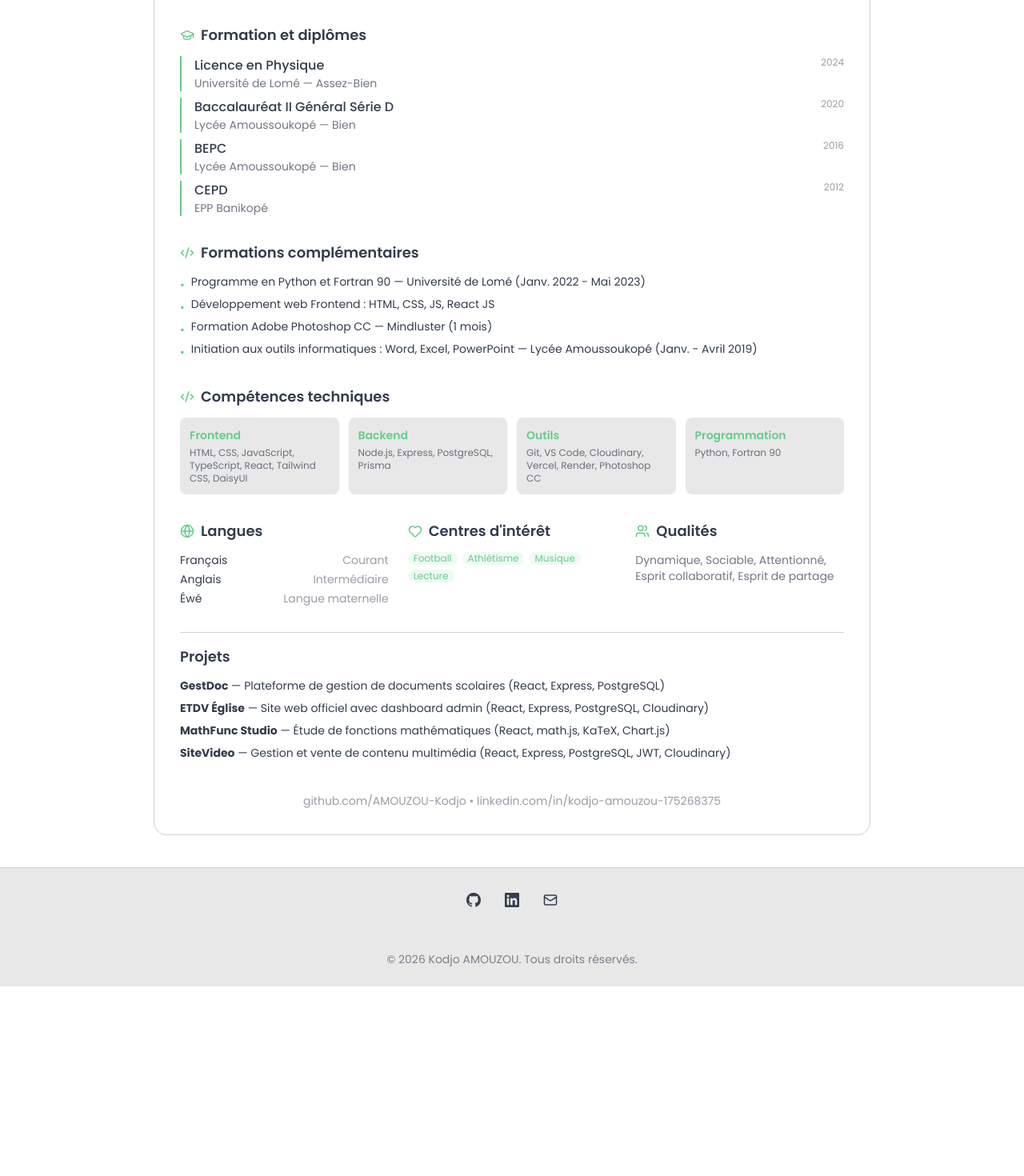
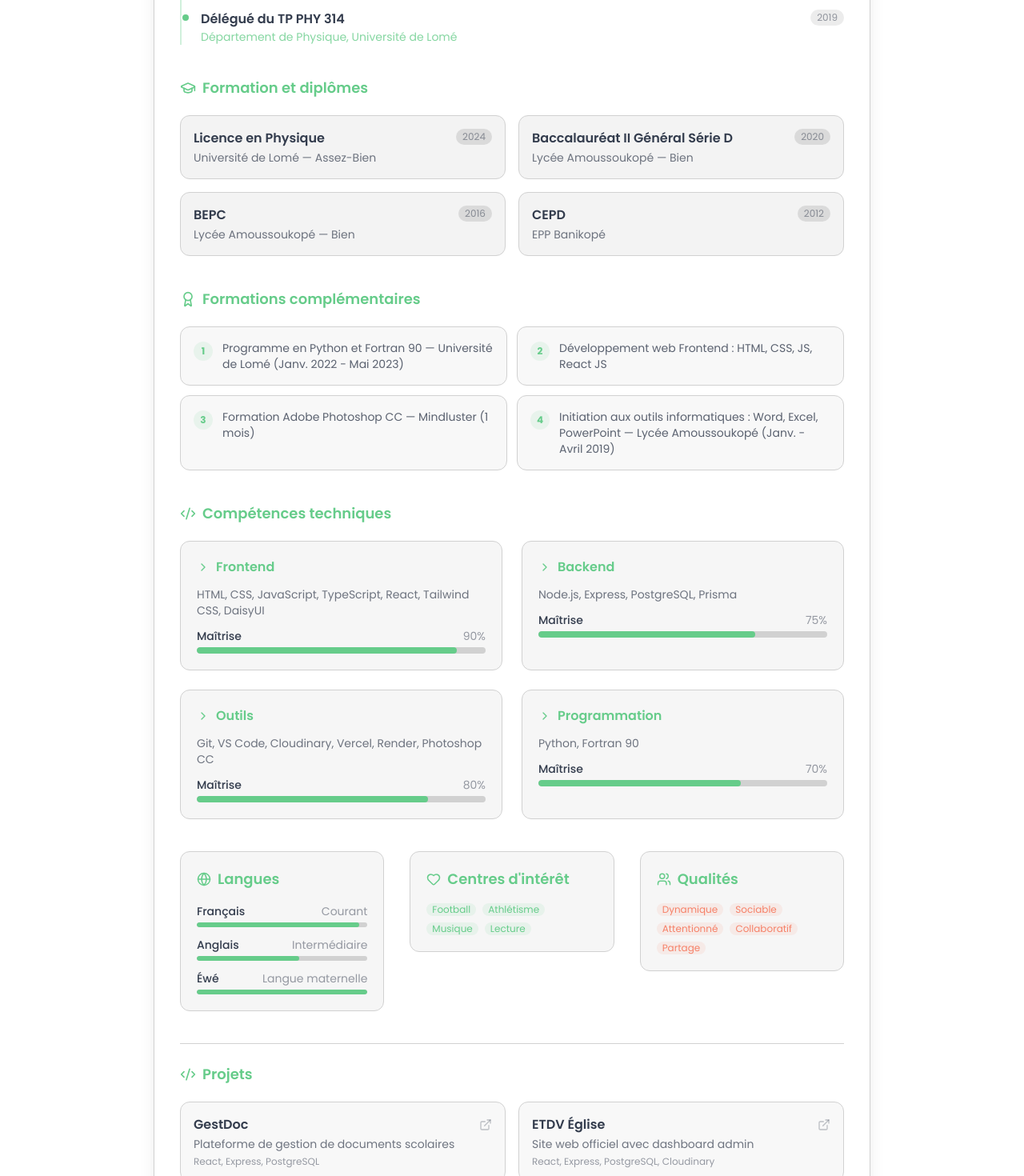
Before and after one commit to AMOUZOU-Kodjo/portfolio-amouzou-ReactJs, a React (Vite) app in the folder Portfolio/: page /cv in a window 1280 px wide. Shown: the part 660-2130 px from the top of the page at 80% size. Before the commit the page ends 1893 px from the top, so only its background shows below. Built offline with nearby package versions, Linux system fonts and the light colour scheme; no server answers.

Commit message:
refactor: professional CV page with scroll animations and skill bars

```diff
--- a/Portfolio/src/pages/Cv.jsx
+++ b/Portfolio/src/pages/Cv.jsx
@@ -1,4 +1,5 @@
-import { GraduationCap, Briefcase, Code2, Mail, Phone, MapPin, Globe, Heart, Users } from "lucide-react";
+import { useEffect, useRef, useState } from "react";
+import { GraduationCap, Briefcase, Code2, Mail, Phone, MapPin, Globe, Heart, Users, Award, ChevronRight, ExternalLink, Download } from "lucide-react";
 import photo from "../assets/IMG-20260402-WA0064.jpg";
 
 const experience = [
@@ -40,162 +41,300 @@ const trainings = [
 ];
 
 const skillsList = [
-  { cat: "Frontend", items: "HTML, CSS, JavaScript, TypeScript, React, Tailwind CSS, DaisyUI" },
-  { cat: "Backend", items: "Node.js, Express, PostgreSQL, Prisma" },
-  { cat: "Outils", items: "Git, VS Code, Cloudinary, Vercel, Render, Photoshop CC" },
-  { cat: "Programmation", items: "Python, Fortran 90" },
+  { cat: "Frontend", items: "HTML, CSS, JavaScript, TypeScript, React, Tailwind CSS, DaisyUI", level: 90 },
+  { cat: "Backend", items: "Node.js, Express, PostgreSQL, Prisma", level: 75 },
+  { cat: "Outils", items: "Git, VS Code, Cloudinary, Vercel, Render, Photoshop CC", level: 80 },
+  { cat: "Programmation", items: "Python, Fortran 90", level: 70 },
 ];
 
 const languages = [
-  { name: "Français", level: "Courant" },
-  { name: "Anglais", level: "Intermédiaire" },
-  { name: "Éwé", level: "Langue maternelle" },
+  { name: "Français", level: "Courant", percent: 95 },
+  { name: "Anglais", level: "Intermédiaire", percent: 60 },
+  { name: "Éwé", level: "Langue maternelle", percent: 100 },
 ];
+
+const projects = [
+  { name: "GestDoc", desc: "Plateforme de gestion de documents scolaires", tech: "React, Express, PostgreSQL", url: "https://github.com/AMOUZOU-Kodjo/gestdoc" },
+  { name: "ETDV Église", desc: "Site web officiel avec dashboard admin", tech: "React, Express, PostgreSQL, Cloudinary", url: "https://github.com/AMOUZOU-Kodjo/eglise-etdv" },
+  { name: "MathFunc Studio", desc: "Étude de fonctions mathématiques", tech: "React, math.js, KaTeX, Chart.js", url: "https://github.com/AMOUZOU-Kodjo/Etude-de-fonctions" },
+  { name: "SiteVideo", desc: "Gestion et vente de contenu multimédia", tech: "React, Express, PostgreSQL, JWT, Cloudinary", url: "https://github.com/AMOUZOU-Kodjo/sitevideo" },
+];
+
+function AnimatedSection({ children, className = "", delay = 0 }) {
+  const ref = useRef(null);
+  const [visible, setVisible] = useState(false);
+
+  useEffect(() => {
+    const observer = new IntersectionObserver(
+      ([entry]) => { if (entry.isIntersecting) { setVisible(true); observer.disconnect(); } },
+      { threshold: 0.1 }
+    );
+    if (ref.current) observer.observe(ref.current);
+    return () => observer.disconnect();
+  }, []);
+
+  return (
+    <div
+      ref={ref}
+      className={`transition-all duration-700 ease-out ${visible ? "opacity-100 translate-y-0" : "opacity-0 translate-y-6"} ${className}`}
+      style={{ transitionDelay: `${delay}ms` }}
+    >
+      {children}
+    </div>
+  );
+}
+
+function SkillBar({ label, percent, color = "bg-primary" }) {
+  const [width, setWidth] = useState(0);
+  const ref = useRef(null);
+
+  useEffect(() => {
+    const observer = new IntersectionObserver(
+      ([entry]) => { if (entry.isIntersecting) { setWidth(percent); observer.disconnect(); } },
+      { threshold: 0.3 }
+    );
+    if (ref.current) observer.observe(ref.current);
+    return () => observer.disconnect();
+  }, [percent]);
+
+  return (
+    <div ref={ref} className="space-y-1">
+      <div className="flex justify-between text-sm">
+        <span className="font-medium">{label}</span>
+        <span className="text-base-content/50">{percent}%</span>
+      </div>
+      <div className="h-2 bg-base-300 rounded-full overflow-hidden">
+        <div
+          className={`h-full rounded-full transition-all duration-1000 ease-out ${color}`}
+          style={{ width: `${width}%` }}
+        />
+      </div>
+    </div>
+  );
+}
 
 export default function Cv() {
   return (
     <div className="max-w-4xl mx-auto">
-      <div className="mb-8">
+      <div className="flex items-center justify-between mb-8">
+        <div>
           <h1 className="text-4xl font-bold">Curriculum Vitae</h1>
           <p className="text-base-content/60 mt-1">Kodjo AMOUZOU</p>
         </div>
+      </div>
 
-      <div className="bg-base-100 rounded-2xl border border-base-300 p-8 space-y-8">
-        <div className="flex items-center gap-6 pb-6 border-b border-base-300">
+      <div className="bg-base-100 rounded-2xl border border-base-300 shadow-xl overflow-hidden">
+        <AnimatedSection className="bg-gradient-to-r from-primary/10 via-primary/5 to-base-100 p-8 border-b border-base-300">
+          <div className="flex items-center gap-6">
             <div className="avatar">
-            <div className="w-20 rounded-full ring ring-primary ring-offset-base-100 ring-offset-2">
+              <div className="w-24 rounded-full ring ring-primary ring-offset-base-100 ring-offset-2 transition-transform duration-500 hover:scale-105">
                 <img src={photo} alt="Kodjo AMOUZOU" />
               </div>
             </div>
             <div className="flex-1">
-            <h2 className="text-2xl font-bold">Kodjo AMOUZOU</h2>
-            <p className="text-primary font-medium">Développeur Frontend &amp; Enseignant</p>
-            <div className="flex flex-wrap gap-x-4 gap-y-1 text-sm text-base-content/60 mt-1">
-              <span className="flex items-center gap-1"><Mail size={14} /> phipsipy@gmail.com</span>
-              <span className="flex items-center gap-1"><Phone size={14} /> 91 03 87 27</span>
-              <span className="flex items-center gap-1"><MapPin size={14} /> Togo</span>
+              <h2 className="text-3xl font-bold">Kodjo AMOUZOU</h2>
+              <p className="text-primary font-medium text-lg">Développeur Frontend & Enseignant</p>
+              <div className="flex flex-wrap gap-x-5 gap-y-1 text-sm text-base-content/60 mt-2">
+                <span className="flex items-center gap-1.5 hover:text-primary transition-colors"><Mail size={14} /> phipsipy@gmail.com</span>
+                <span className="flex items-center gap-1.5 hover:text-primary transition-colors"><Phone size={14} /> 91 03 87 27</span>
+                <span className="flex items-center gap-1.5 hover:text-primary transition-colors"><MapPin size={14} /> Togo</span>
               </div>
             </div>
-          <div className="text-xs text-base-content/50 text-right leading-relaxed">
+            <div className="hidden sm:block text-xs text-base-content/50 text-right leading-relaxed">
               <p>Célibataire</p>
               <p>Nationalité togolaise</p>
             </div>
           </div>
+        </AnimatedSection>
 
+        <div className="p-8 space-y-10">
+          <AnimatedSection delay={100}>
             <section>
-          <h3 className="text-lg font-semibold flex items-center gap-2 mb-3">
-            <Briefcase size={18} className="text-primary" /> Expériences professionnelles
+              <h3 className="text-lg font-semibold flex items-center gap-2 mb-5 text-primary">
+                <Briefcase size={20} /> Expériences professionnelles
               </h3>
-          <div className="space-y-4">
-            {experience.map((exp) => (
-              <div key={exp.title} className="pl-4 border-l-2 border-primary">
-                <div className="flex items-start justify-between gap-4">
+              <div className="relative pl-6 border-l-2 border-primary/30 space-y-6">
+                {experience.map((exp, i) => (
+                  <div key={exp.title} className="relative">
+                    <div className="absolute -left-[25px] top-1 w-3 h-3 rounded-full bg-primary border-2 border-base-100" />
+                    <div className="flex items-start justify-between gap-4 group">
                       <div>
-                    <h4 className="font-semibold">{exp.title}</h4>
-                    <p className="text-sm text-primary">{exp.company}</p>
-                    {exp.place && <p className="text-xs text-base-content/50">{exp.place}</p>}
+                        <h4 className="font-semibold group-hover:text-primary transition-colors">{exp.title}</h4>
+                        <p className="text-sm text-primary/80">{exp.company}</p>
+                        {exp.place && <p className="text-xs text-base-content/50 mt-0.5">{exp.place}</p>}
                       </div>
-                  <span className="text-xs text-base-content/50 shrink-0 whitespace-nowrap">{exp.period}</span>
+                      <span className="text-xs text-base-content/50 shrink-0 whitespace-nowrap bg-base-200/80 px-2 py-0.5 rounded-full">{exp.period}</span>
                     </div>
                   </div>
                 ))}
               </div>
             </section>
+          </AnimatedSection>
 
+          <AnimatedSection delay={200}>
             <section>
-          <h3 className="text-lg font-semibold flex items-center gap-2 mb-3">
-            <GraduationCap size={18} className="text-primary" /> Formation et diplômes
+              <h3 className="text-lg font-semibold flex items-center gap-2 mb-5 text-primary">
+                <GraduationCap size={20} /> Formation et diplômes
               </h3>
-          <div className="space-y-2">
-            {education.map((edu) => (
-              <div key={edu.title} className="flex items-start justify-between gap-4 pl-4 border-l-2 border-primary">
+              <div className="grid gap-4 sm:grid-cols-2">
+                {education.map((edu, i) => (
+                  <div
+                    key={edu.title}
+                    className="flex items-start justify-between gap-4 p-4 rounded-xl bg-base-200/50 border border-base-300 hover:border-primary/30 hover:bg-primary/5 transition-all duration-300 group"
+                  >
                     <div>
-                  <p className="font-medium">{edu.title}</p>
-                  <p className="text-sm text-base-content/70">{edu.school}{edu.mention ? ` — ${edu.mention}` : ""}</p>
+                      <p className="font-semibold group-hover:text-primary transition-colors">{edu.title}</p>
+                      <p className="text-sm text-base-content/70 mt-0.5">{edu.school}{edu.mention ? ` — ${edu.mention}` : ""}</p>
                     </div>
-                <span className="text-xs text-base-content/50 shrink-0">{edu.year}</span>
+                    <span className="text-xs text-base-content/50 shrink-0 bg-base-300/70 px-2 py-0.5 rounded-full">{edu.year}</span>
                   </div>
                 ))}
               </div>
             </section>
+          </AnimatedSection>
 
+          <AnimatedSection delay={300}>
             <section>
-          <h3 className="text-lg font-semibold flex items-center gap-2 mb-3">
-            <Code2 size={18} className="text-primary" /> Formations complémentaires
+              <h3 className="text-lg font-semibold flex items-center gap-2 mb-5 text-primary">
+                <Award size={20} /> Formations complémentaires
               </h3>
-          <ul className="space-y-1">
+              <div className="grid gap-3 sm:grid-cols-2">
                 {trainings.map((t, i) => (
-              <li key={i} className="text-sm flex items-start gap-2">
-                <span className="text-primary mt-1">•</span>
-                <span>{t}</span>
-              </li>
-            ))}
-          </ul>
-        </section>
-
-        <section>
-          <h3 className="text-lg font-semibold flex items-center gap-2 mb-3">
-            <Code2 size={18} className="text-primary" /> Compétences techniques
-          </h3>
-          <div className="grid gap-3 sm:grid-cols-2 lg:grid-cols-4">
-            {skillsList.map(({ cat, items }) => (
-              <div key={cat} className="bg-base-200 rounded-lg p-3">
-                <h4 className="font-semibold text-sm text-primary">{cat}</h4>
-                <p className="text-xs text-base-content/70 mt-1">{items}</p>
+                  <div key={i} className="flex items-start gap-3 p-4 rounded-xl bg-base-200/30 border border-base-300 hover:border-primary/20 hover:bg-primary/5 transition-all duration-300">
+                    <span className="w-6 h-6 rounded-full bg-primary/10 text-primary flex items-center justify-center shrink-0 mt-0.5 text-xs font-bold">{i + 1}</span>
+                    <span className="text-sm text-base-content/80">{t}</span>
                   </div>
                 ))}
               </div>
             </section>
+          </AnimatedSection>
 
-        <div className="grid gap-6 sm:grid-cols-3">
+          <AnimatedSection delay={400}>
             <section>
-            <h3 className="text-lg font-semibold flex items-center gap-2 mb-3">
-              <Globe size={18} className="text-primary" /> Langues
+              <h3 className="text-lg font-semibold flex items-center gap-2 mb-5 text-primary">
+                <Code2 size={20} /> Compétences techniques
               </h3>
-            <div className="space-y-1">
-              {languages.map((lang) => (
-                <div key={lang.name} className="flex justify-between text-sm">
-                  <span>{lang.name}</span>
-                  <span className="text-base-content/50">{lang.level}</span>
+              <div className="grid gap-6 sm:grid-cols-2">
+                {skillsList.map(({ cat, items, level }) => (
+                  <div key={cat} className="p-5 rounded-xl bg-base-200/40 border border-base-300 hover:shadow-lg hover:border-primary/20 transition-all duration-300">
+                    <h4 className="font-semibold text-primary mb-3 flex items-center gap-2">
+                      <ChevronRight size={16} className="text-primary" /> {cat}
+                    </h4>
+                    <p className="text-sm text-base-content/70 mb-3">{items}</p>
+                    <SkillBar label="Maîtrise" percent={level} />
                   </div>
                 ))}
               </div>
             </section>
+          </AnimatedSection>
 
-          <section>
-            <h3 className="text-lg font-semibold flex items-center gap-2 mb-3">
-              <Heart size={18} className="text-primary" /> Centres d'intérêt
+          <div className="grid gap-8 sm:grid-cols-3">
+            <AnimatedSection delay={500}>
+              <section className="p-5 rounded-xl bg-base-200/40 border border-base-300 hover:border-primary/20 hover:shadow-lg transition-all duration-300">
+                <h3 className="text-lg font-semibold flex items-center gap-2 mb-4 text-primary">
+                  <Globe size={18} /> Langues
                 </h3>
-            <div className="flex flex-wrap gap-1.5">
-              {["Football", "Athlétisme", "Musique", "Lecture"].map((item) => (
-                <span key={item} className="badge badge-sm bg-primary/10 text-primary border-none">{item}</span>
+                <div className="space-y-3">
+                  {languages.map((lang) => (
+                    <div key={lang.name}>
+                      <div className="flex justify-between text-sm mb-1">
+                        <span className="font-medium">{lang.name}</span>
+                        <span className="text-base-content/50">{lang.level}</span>
+                      </div>
+                      <div className="h-1.5 bg-base-300 rounded-full overflow-hidden">
+                        <div
+                          className="h-full rounded-full bg-primary transition-all duration-1000 ease-out"
+                          style={{ width: `${lang.percent}%` }}
+                        />
+                      </div>
+                    </div>
                   ))}
                 </div>
               </section>
+            </AnimatedSection>
 
-          <section>
-            <h3 className="text-lg font-semibold flex items-center gap-2 mb-3">
-              <Users size={18} className="text-primary" /> Qualités
+            <AnimatedSection delay={600}>
+              <section className="p-5 rounded-xl bg-base-200/40 border border-base-300 hover:border-primary/20 hover:shadow-lg transition-all duration-300">
+                <h3 className="text-lg font-semibold flex items-center gap-2 mb-4 text-primary">
+                  <Heart size={18} /> Centres d'intérêt
                 </h3>
-            <p className="text-sm text-base-content/70">
-              Dynamique, Sociable, Attentionné, Esprit collaboratif, Esprit de partage
+                <div className="flex flex-wrap gap-2">
+                  {["Football", "Athlétisme", "Musique", "Lecture"].map((item, i) => (
+                    <span
+                      key={item}
+                      className="badge badge-sm bg-primary/10 text-primary border-none hover:bg-primary/20 hover:scale-105 transition-all duration-300"
+                      style={{ animationDelay: `${i * 100}ms` }}
+                    >
+                      {item}
+                    </span>
+                  ))}
+                </div>
+              </section>
+            </AnimatedSection>
+
+            <AnimatedSection delay={700}>
+              <section className="p-5 rounded-xl bg-base-200/40 border border-base-300 hover:border-primary/20 hover:shadow-lg transition-all duration-300">
+                <h3 className="text-lg font-semibold flex items-center gap-2 mb-4 text-primary">
+                  <Users size={18} /> Qualités
+                </h3>
+                <div className="flex flex-wrap gap-2">
+                  {["Dynamique", "Sociable", "Attentionné", "Collaboratif", "Partage"].map((q, i) => (
+                    <span
+                      key={q}
+                      className="badge badge-sm bg-accent/10 text-accent border-none hover:bg-accent/20 hover:scale-105 transition-all duration-300"
+                      style={{ animationDelay: `${i * 100}ms` }}
+                    >
+                      {q}
+                    </span>
+                  ))}
+                </div>
+              </section>
+            </AnimatedSection>
+          </div>
+
+          <AnimatedSection delay={800}>
+            <section className="pt-6 border-t border-base-300">
+              <h3 className="text-lg font-semibold mb-5 text-primary flex items-center gap-2">
+                <Code2 size={20} /> Projets
+              </h3>
+              <div className="grid gap-4 sm:grid-cols-2">
+                {projects.map((p, i) => (
+                  <a
+                    key={p.name}
+                    href={p.url}
+                    target="_blank"
+                    rel="noopener noreferrer"
+                    className="group p-4 rounded-xl bg-base-200/30 border border-base-300 hover:border-primary/30 hover:bg-primary/5 hover:shadow-lg transition-all duration-300"
+                  >
+                    <div className="flex items-start justify-between gap-2">
+                      <div>
+                        <h4 className="font-semibold group-hover:text-primary transition-colors">{p.name}</h4>
+                        <p className="text-sm text-base-content/70 mt-0.5">{p.desc}</p>
+                        <p className="text-xs text-base-content/50 mt-1">{p.tech}</p>
+                      </div>
+                      <ExternalLink size={16} className="text-base-content/30 group-hover:text-primary shrink-0 mt-1 transition-colors" />
+                    </div>
+                  </a>
+                ))}
+              </div>
+            </section>
+          </AnimatedSection>
+
+          <AnimatedSection delay={900}>
+            <section className="text-center text-sm text-base-content/50 pt-4 border-t border-base-300">
+              <p className="flex items-center justify-center gap-4">
+                <a href="https://github.com/AMOUZOU-Kodjo" target="_blank" rel="noopener noreferrer" className="flex items-center gap-1.5 hover:text-primary transition-colors">
+                  <svg xmlns="http://www.w3.org/2000/svg" width="16" height="16" viewBox="0 0 24 24" fill="currentColor"><path d="M12 0C5.37 0 0 5.37 0 12c0 5.31 3.435 9.795 8.205 11.385.6.105.825-.255.825-.57 0-.285-.015-1.23-.015-2.235-3.015.555-3.795-.735-4.035-1.41-.135-.345-.72-1.41-1.23-1.695-.42-.225-1.02-.78-.015-.795.945-.015 1.62.87 1.845 1.23 1.08 1.815 2.805 1.305 3.495.99.105-.78.42-1.305.765-1.605-2.67-.3-5.46-1.335-5.46-5.925 0-1.305.465-2.385 1.23-3.225-.12-.3-.54-1.53.12-3.18 0 0 1.005-.315 3.3 1.23.96-.27 1.98-.405 3-.405s2.04.135 3 .405c2.295-1.56 3.3-1.23 3.3-1.23.66 1.65.24 2.88.12 3.18.765.84 1.23 1.905 1.23 3.225 0 4.605-2.805 5.625-5.475 5.925.435.375.81 1.095.81 2.22 0 1.605-.015 2.895-.015 3.3 0 .315.225.69.825.57A12.02 12.02 0 0024 12c0-6.63-5.37-12-12-12z"/></svg>
+                  GitHub
+                </a>
+                <a href="https://www.linkedin.com/in/kodjo-amouzou-175268375" target="_blank" rel="noopener noreferrer" className="flex items-center gap-1.5 hover:text-primary transition-colors">
+                  <svg xmlns="http://www.w3.org/2000/svg" width="16" height="16" viewBox="0 0 24 24" fill="currentColor"><path d="M20.447 20.452h-3.554v-5.569c0-1.328-.027-3.037-1.852-3.037-1.853 0-2.136 1.445-2.136 2.939v5.667H9.351V9h3.414v1.561h.046c.477-.9 1.637-1.85 3.37-1.85 3.601 0 4.267 2.37 4.267 5.455v6.286zM5.337 7.433a2.062 2.062 0 01-2.063-2.065 2.064 2.064 0 112.063 2.065zm1.782 13.019H3.555V9h3.564v11.452zM22.225 0H1.771C.792 0 0 .774 0 1.729v20.542C0 23.227.792 24 1.771 24h20.451C23.2 24 24 23.227 24 22.271V1.729C24 .774 23.2 0 22.222 0h.003z"/></svg>
+                  LinkedIn
+                </a>
               </p>
             </section>
+          </AnimatedSection>
         </div>
-
-        <section className="pt-4 border-t border-base-300">
-          <h3 className="text-lg font-semibold mb-3">Projets</h3>
-          <div className="space-y-2 text-sm">
-            <p><strong>GestDoc</strong> — Plateforme de gestion de documents scolaires (React, Express, PostgreSQL)</p>
-            <p><strong>ETDV Église</strong> — Site web officiel avec dashboard admin (React, Express, PostgreSQL, Cloudinary)</p>
-            <p><strong>MathFunc Studio</strong> — Étude de fonctions mathématiques (React, math.js, KaTeX, Chart.js)</p>
-            <p><strong>SiteVideo</strong> — Gestion et vente de contenu multimédia (React, Express, PostgreSQL, JWT, Cloudinary)</p>
-          </div>
-        </section>
-
-        <section className="text-center text-sm text-base-content/50 pt-2">
-          <p>github.com/AMOUZOU-Kodjo • linkedin.com/in/kodjo-amouzou-175268375</p>
-        </section>
       </div>
     </div>
   );
```
Lines whose indentation alone changed are shown as unchanged.
